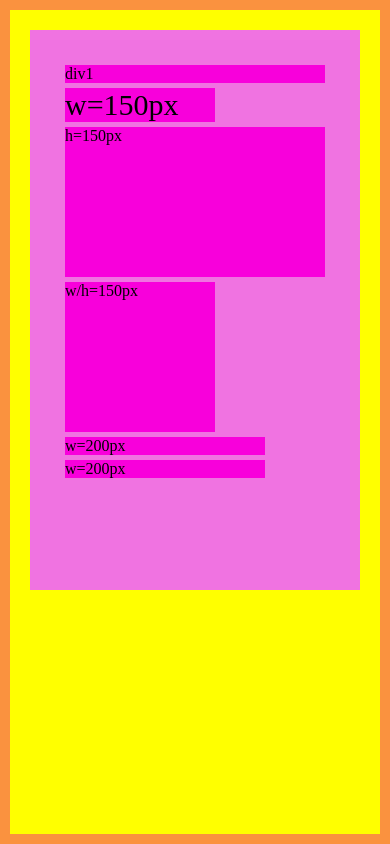
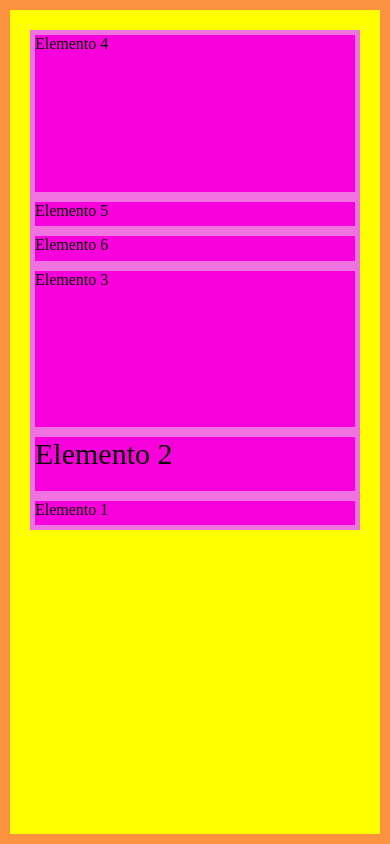
Before and after one commit to iMushi/cursohRuiz, a website: page flexbox.html in a window 390 px wide. Drawn offline with Linux system fonts and the light colour scheme.

Commit message:
ejercicios flexbox

```diff
--- a/flexbox.html
+++ b/flexbox.html
@@ -5,12 +5,12 @@
 </head>
 <body>
 <div class="parent">
-    <div class="div1">div1</div>
-    <div class="div2">w=150px</div>
-    <div class="div3">h=150px</div>
-    <div class="div4">w/h=150px</div>
-    <div class="div5">w=200px</div>
-    <div class="div6">w=200px</div>
+    <div class="div1">Elemento 1</div>
+    <div class="div2">Elemento 2</div>
+    <div class="div3">Elemento 3</div>
+    <div class="div4">Elemento 4</div>
+    <div class="div5">Elemento 5</div>
+    <div class="div6">Elemento 6</div>
 </div>
 </body>
 </html>
--- a/style.css
+++ b/style.css
@@ -13,43 +13,72 @@ body {
 .parent {
     background-color: #f073e1;
     margin: 10px;
-    padding: 30px;
-    height: 500px;
+    /* padding: 30px; */
+     height: 500px;
+    display: flex;
+    flex-flow: row wrap;
 }
 
 .div1 {
     background-color: #f800db;
     margin: 5px;
+    flex-grow: 1;
 }
 
 .div2 {
     background-color: #f800db;
     margin: 5px;
-    width: 150px;
+/*    width: 150px;   */
     font-size: 30px;
+
+    flex: 3 1 auto; /* flex-glow  flex-shrink  flex-basis */
+
 }
 
 .div3 {
     background-color: #f800db;
     margin: 5px;
     height: 150px;
+    flex-grow: 1;
 }
 
 .div4 {
     background-color: #f800db;
     margin: 5px;
-    width: 150px;
+    /* width: 150px; */
     height: 150px;
+    flex-grow: 1;
+
 }
 
 .div5 {
     background-color: #f800db;
     margin: 5px;
-    width: 200px;
+    /*  width: 200px; */
+    flex-grow: 1;
+
 }
 
 .div6 {
     background-color: #f800db;
     margin: 5px;
-    width: 200px;
+    /* width: 200px; */
+    flex-grow: 1;
 }
+
+@media (max-width: 900px) {
+    .div4{
+        order:3
+    }
+    .div5{
+        order:2
+    }
+    .div6{
+        order:1
+    }
+
+    .parent{
+        flex-flow: column-reverse;
+    }
+
+}
```
